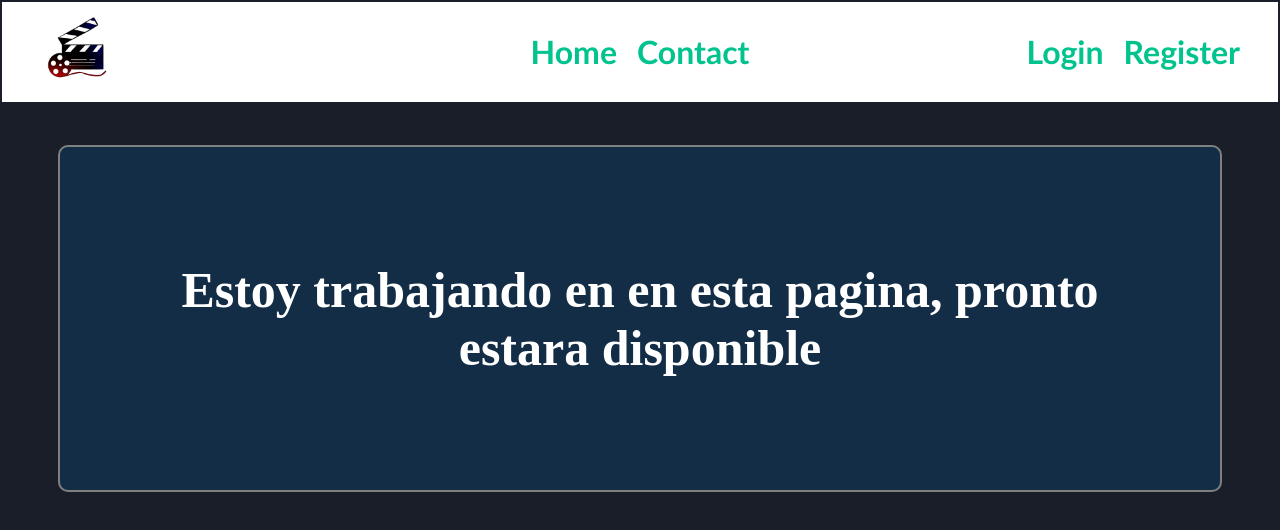
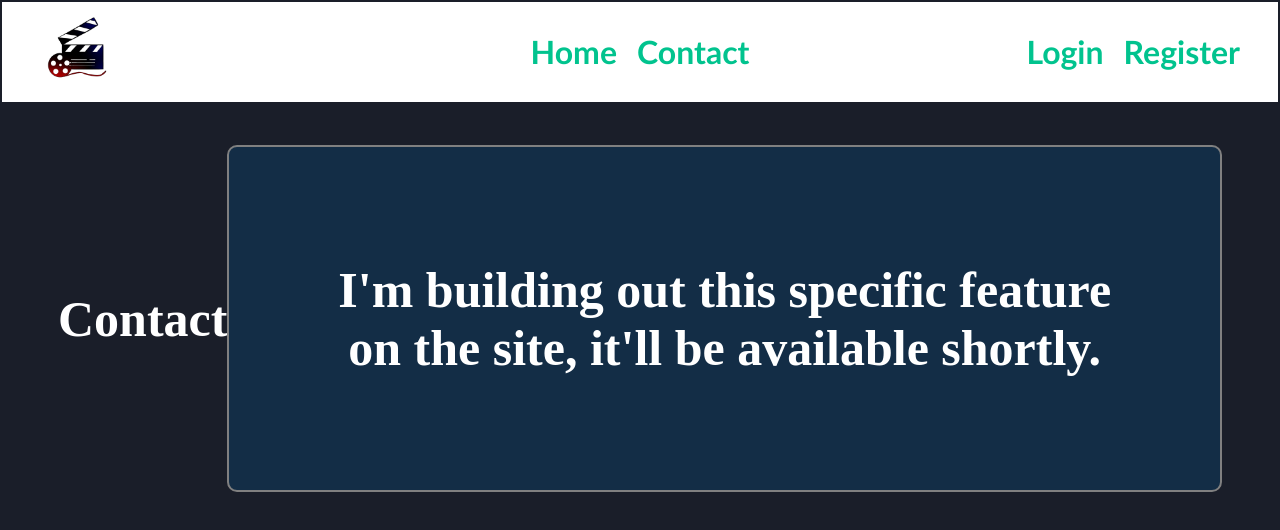
Before and after one commit to pachecus/MovieSearcher2.0, a React (Create React App) app in the folder movie-searcher/: page /Contacto in a window 1280 px wide. Shown: the top 530 px of the page. Built offline with nearby package versions, Linux system fonts and the light colour scheme.

Commit message:
detalles de prolijidad temporales

```diff
--- a/movie-searcher/src/components/Contacto.js
+++ b/movie-searcher/src/components/Contacto.js
@@ -7,12 +7,13 @@ export const Contacto = () => {
 
     return (
         <div className="contacto">
+            <h1>Contact</h1>
             <form type='submit' className='contacto-form'>
                 <div className='contacto-container'>
                     {/* <input type="email" placeholder="juan@gmail.com" />
                     <textarea type="text" placeholder='Write your message here...' rows={10}/>
                     <button type='submit'>Send</button> */}
-                    <h1>Estoy trabajando en en esta pagina, pronto estara disponible</h1>
+                    <h1>I'm building out this specific feature on the site, it'll be available shortly.</h1>
                 </div>
             </form>
         </div>
--- a/movie-searcher/src/components/Login.js
+++ b/movie-searcher/src/components/Login.js
@@ -8,7 +8,7 @@ export const Login = () => {
             <h1>Login</h1>
             <div className="login-container">
                 <form onSubmit={handleForm} className="login-form">
-                    <h1>Estoy trabajando en en esta pagina, pronto estara disponible</h1>
+                    <h1>I'm building out this specific feature on the site, it'll be available shortly.</h1>
                     {/* <input type="text" placeholder="Usuario o email"></input>
                     <input type="password"></input>
                     <button type="submit">Login</button> */}
--- a/movie-searcher/src/components/Register.js
+++ b/movie-searcher/src/components/Register.js
@@ -8,7 +8,7 @@ export const Register = () => {
             <h1>Create Account</h1>
             <div className="register-container">
                 <form className="register-form" onSubmit={handleForm}>
-                    <h1>Estoy trabajando en en esta pagina, pronto estara disponible</h1>
+                    <h1>I'm building out this specific feature on the site, it'll be available shortly.</h1>
                     {/* <div>
                         <label style={{color: "white"}}> Name:
                             <input type="text"></input>
```
